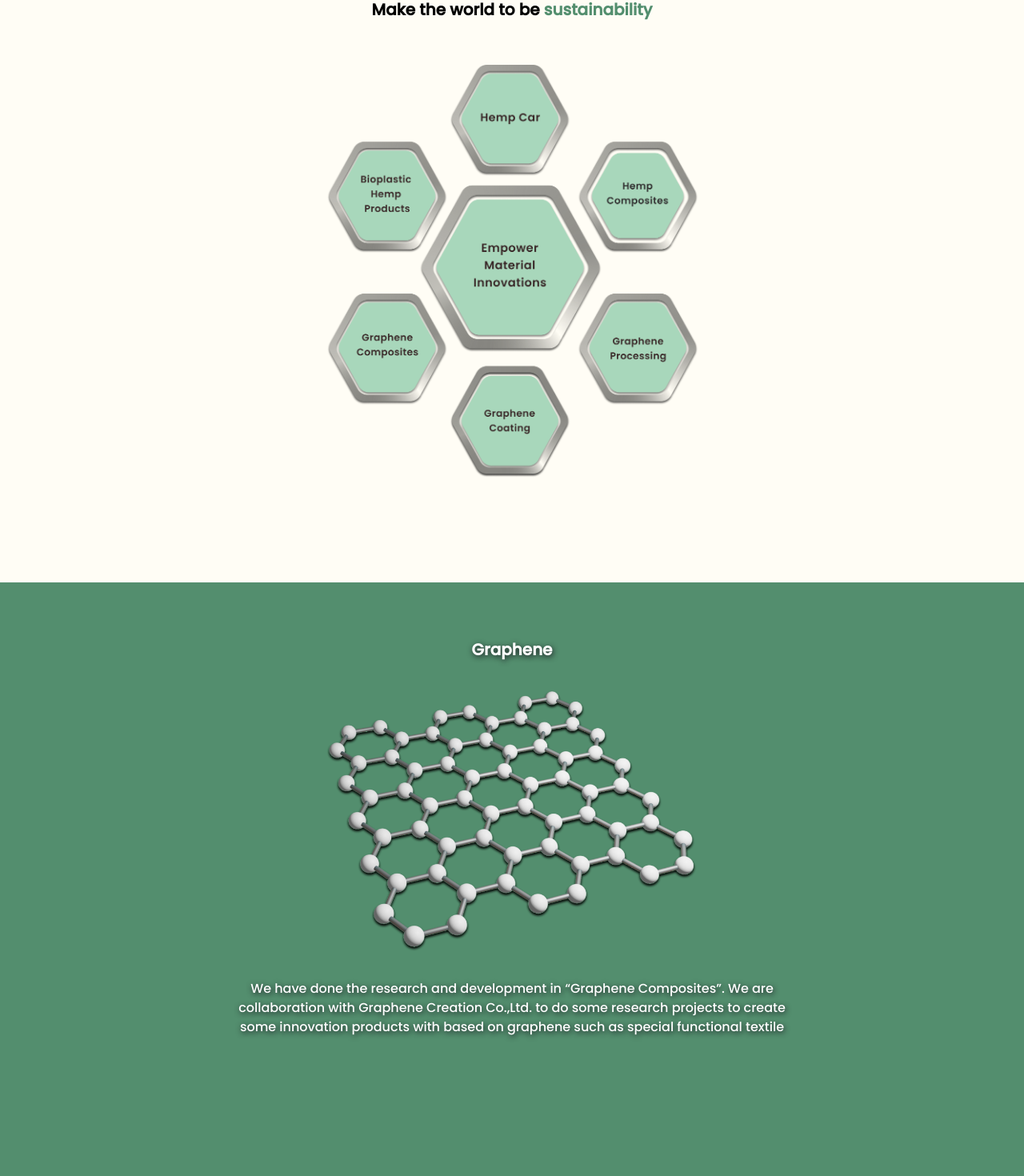
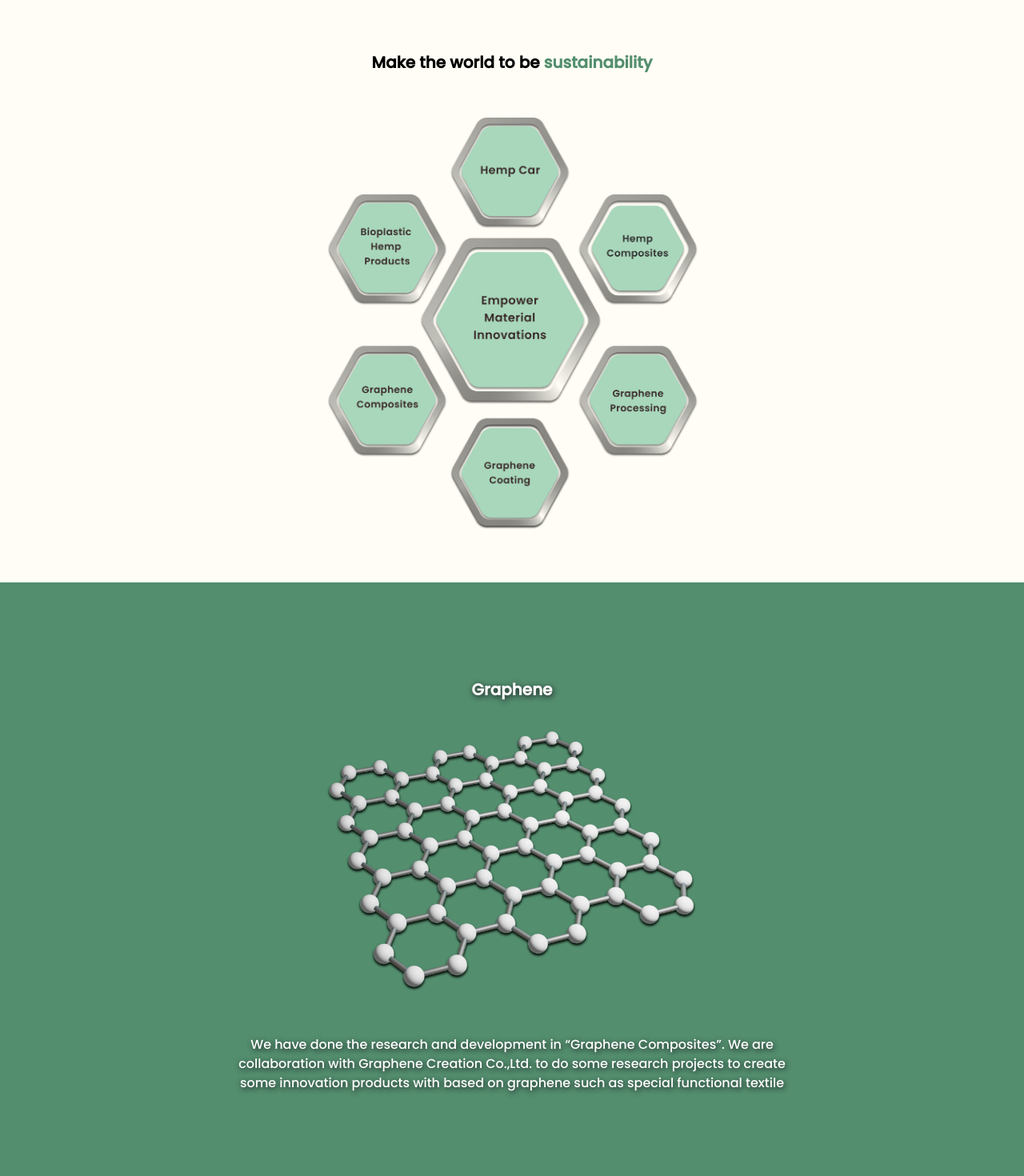
Before and after one commit to Emwich02/EmpowerMattVUE, a Vue app: page / in a window 1280 px wide. Shown: the part 872-2342 px from the top of the page at 80% size. Built offline with nearby package versions, Linux system fonts and the light colour scheme.

Commit message:
refactor : [frontend] ปรับการแสดงผลหน้าจอให้อยู่ตรงกลาง

```diff
--- a/src/assets/home.scss
+++ b/src/assets/home.scss
@@ -116,3 +116,24 @@ $color_6: #1C1D23;
         margin-top: 30%;
     }
 }
+.background-green-home {
+    display: flex;
+    flex-direction: column;
+    justify-content: center;
+    align-items: center;
+    height: 100vh;
+}
+
+.container-full-center {
+    display: flex;
+    flex-direction: column;
+    align-items: center;
+    text-align: center;
+}
+
+.container-closer {
+    display: flex;
+    flex-direction: column;
+    align-items: center;
+    margin-top: 20px; /* ปรับขนาดขอบบนของ .container-closer ตามต้องการ */
+}
--- a/src/components/LayoutDefault.vue
+++ b/src/components/LayoutDefault.vue
@@ -66,7 +66,7 @@ window.onclick = function(event){
                 <router-link to="/" class="navbar-brand">
                     <img :src="logo" alt="" width="180" height="70">
                 </router-link>
-                <button class="navbar-toggler btn-custom" type="button" data-bs-toggle="collapse"
+                <button class="navbar-toggler btn-custom " type="button" data-bs-toggle="collapse"
                     data-bs-target="#navbarNav" aria-controls="navbarNav" aria-expanded="false"
                     aria-key="Toggle navigation">
                     <span class="navbar-toggler-icon"></span>
--- a/src/views/HomeView.vue
+++ b/src/views/HomeView.vue
@@ -56,19 +56,22 @@ PartnersTopic_2: computed(() => isLang.value == 'THA' ? 'ไอยู' : 'Partne
   </div>
 
 
-  <div class="background-cream-home">
+  <div class="background-cream-home d-flex flex-column align-items-center justify-content-center">
     <div class="text-center-home">
-      <h5 class="blackbold-text-home front-18px" data-aos="fade-up"><br><br><br>
-        {{ Data.HexagonalTopic_1 }}<span class="greenbold-text-home">{{ Data.HexagonalTopic_2 }} </span>
-      </h5>
-      <br><br></div>
+        <h5 class="blackbold-text-home front-18px" data-aos="fade-up">
+            <br><br><br>
+            {{ Data.HexagonalTopic_1 }}
+            <span class="greenbold-text-home">{{ Data.HexagonalTopic_2 }} </span>
+        </h5>
+        <br><br>
+    </div>
+    <div class="container full-center-home">
+        <div class="col-md-5" data-aos="fade-up">
+            <img :src="Hexagonal" class="img-fluid" style="max-width: 100%; height: auto;">
+        </div>
+    </div>
+</div>
 
-    <div class="container full-center-home">
-      <div class="col-md-5 d-flex align-items-center" data-aos="fade-up">
-        <img :src="Hexagonal" class="img-fluid" style="max-width: 100%; height: auto;">
-      </div><br><br><br>
-    </div>
-  </div>
 
   <div class="background-green-home">
     <div class="text-center-home">
--- a/src/views/NaturalHempFabricView.vue
+++ b/src/views/NaturalHempFabricView.vue
@@ -55,7 +55,7 @@ function scrollToSection(sectionId) {
 <template>
     <div>
         <div class="bgpic" v-bind:style="{ backgroundImage: 'url(' + hempcar + ')' }" style="margin-top: 7rem; ">
-            <div class="container-fluid pt-5" data-aos="fade-up">
+            <div class="d-flex flex-column align-items-center justify-content-center " data-aos="fade-up">
                 <div class="container pt-5">
                     <div class="col-2 box-naturalhemp d-flex align-items-center justify-content-center">
                         <h4 class="title-text-natural" style="color:white">{{ Data.Title }} </h4>
@@ -81,7 +81,7 @@ function scrollToSection(sectionId) {
         </div>
     </div>
 
-    <div class="bg-color-hempfabric full-height-hempfabric-1" id="first" style="padding-top: 10rem;">
+    <div class="bg-color-hempfabric full-height-hempfabric-1 d-flex flex-column align-items-center justify-content-center" id="first" style="padding-top: 10rem;">
         <div class="container ps-5 full-height " data-aos="fade-up">
             <div class="row ">
                 <div class="col-md-6 d-flex align-items-center">
@@ -100,7 +100,7 @@ function scrollToSection(sectionId) {
             </div>
         </div>
     </div>
-    <div id="second" class="full-height-hempfabric-1 bg-color-hempfabric" style="padding-top: 15rem;">
+    <div id="second" class="full-height-hempfabric-1 bg-color-hempfabric d-flex flex-column align-items-center justify-content-center" style="padding-top: 15rem;">
         <div class="container ps-5  align-self-center full-height  " data-aos="fade-up">
             <div class="row justify-content-center">
                 <div class="col-md-5 d-flex align-items-center">
@@ -118,7 +118,7 @@ function scrollToSection(sectionId) {
             </div>
         </div>
     </div>
-    <div class=" bg-color-hempfabric" style="padding-top: 10rem;" id="third">
+    <div class=" bg-color-hempfabric full-height-hempfabric-1 d-flex flex-column align-items-center justify-content-center" style="padding-top: 10rem;" id="third">
         <div class="container mb-5" data-aos="fade-up">
             <h2 class="front-17px"><span class="greencolor ">{{ Data.Propertiesof }}</span> {{ Data.AKNaturalFabric
             }}</h2>
--- a/src/views/ProductMainView.vue
+++ b/src/views/ProductMainView.vue
@@ -49,10 +49,10 @@ function scrollToSection(sectionId) {
             </div>
         </div>
     </div>
-    <div class="container-fluid bg-color-productmain">
+    <div class="container-fluid bg-color-productmain ">
 
 
-        <div class="container full-height-starw-1 mt-product-main-13" id="first">
+        <div class="container full-height-starw-1 mt-product-main-13 d-flex flex-column align-items-center justify-content-center" id="first">
             <div class="row d-flex align-items-center justify-content-center">
                 <div class="col-md-6" data-aos="fade-up">
                     <img :src="bioCompositePic" class="img-fluid" style="max-width: 100%; height: auto;">
```
